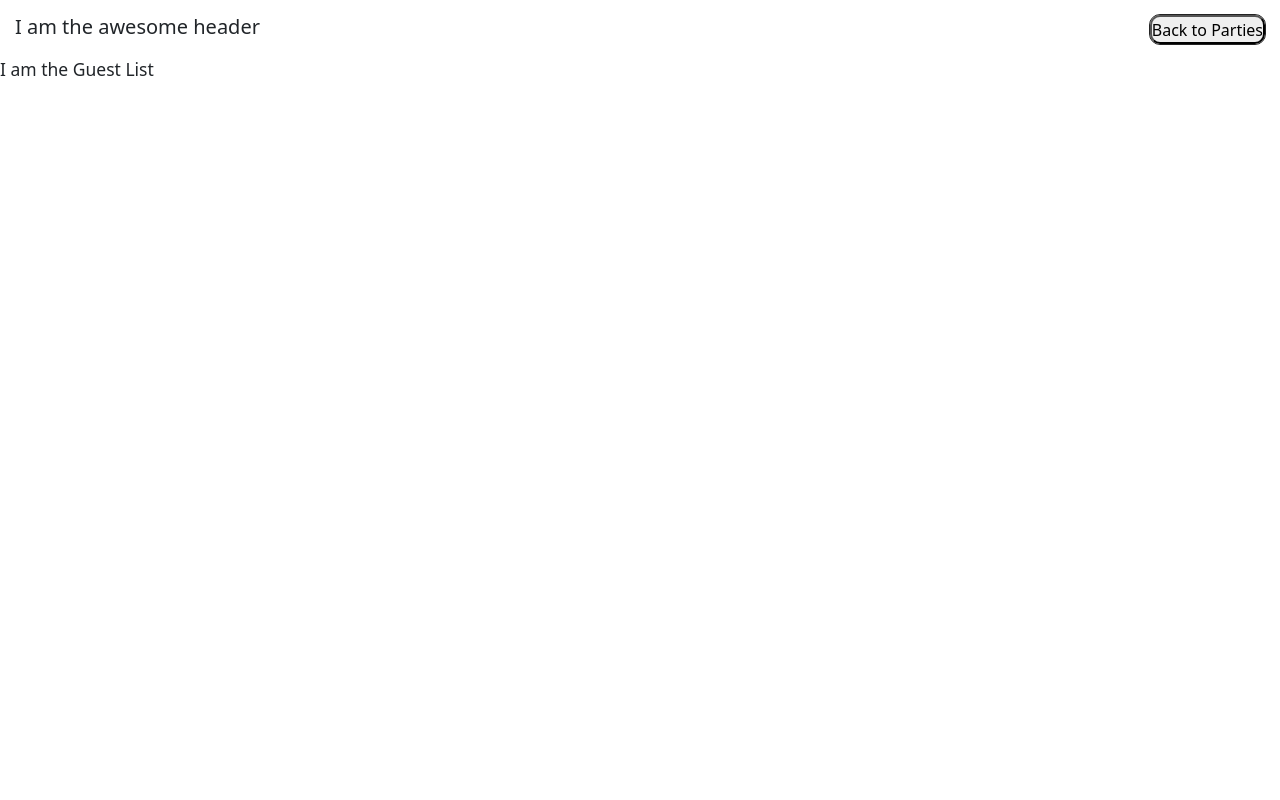
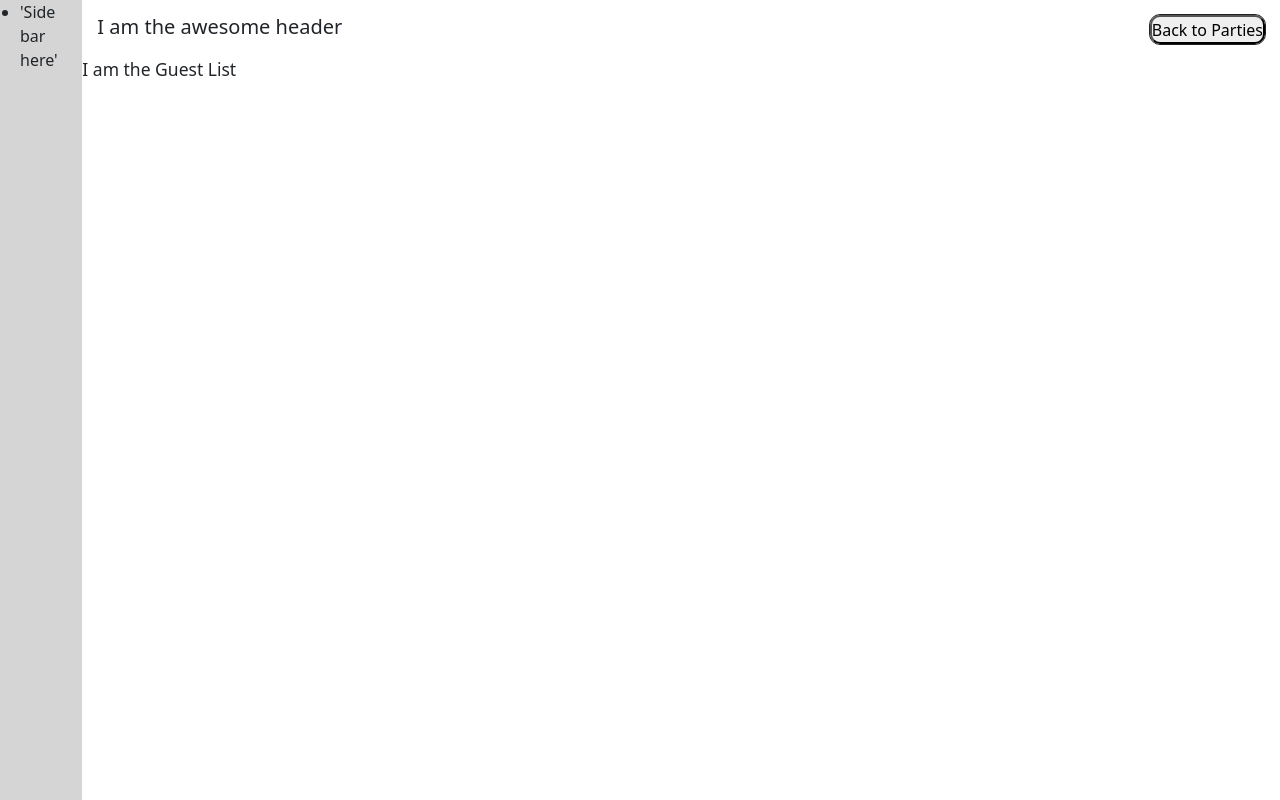
Before and after one commit to Friderike/art-deco-guest-list-app, a React (Create React App) app: page /guest-list in a window 1280 px wide. Built offline with nearby package versions, Linux system fonts and the light colour scheme.

Commit message:
building visual structure

```diff
--- /dev/null
+++ b/src/components/sidebar/SideBar.js
@@ -0,0 +1,20 @@
+import classes from './SideBar.module.scss';
+
+function SideBar() {
+    return (
+        <>
+        <aside className={classes.sideBarContainer}>
+            <nav>
+                <ul className={`'d-flex flex-column align-items-center' `}>
+                    <li>
+                         'Side bar here'
+                    </li>
+                </ul>
+            </nav>
+        </aside>
+        </>
+
+    )
+};
+
+export default SideBar;
--- /dev/null
+++ b/src/components/sidebar/SideBar.module.scss
@@ -0,0 +1,4 @@
+.sideBarContainer {
+   width: min(8.8rem, 100%);
+   background: #d5d5d5;
+}
--- a/src/index.scss
+++ b/src/index.scss
@@ -22,7 +22,7 @@ html {
 }
 
 body {
-  height: 100%;
+  min-height: 100%;
   margin: 0;
   font-size: 1.6rem;
   display: flex;
--- a/src/routes/App.js
+++ b/src/routes/App.js
@@ -1,15 +1,14 @@
 import { Outlet } from "react-router-dom";
 
 import "./App.scss";
-import PartyList from "./RootLayout/landing/PartyList";
-import GuestList from "./RootLayout/guest-list/GuestList";
 
 function App() {
   return (
     <>
+    <div className={'w-100'}>
       <h1>Hi from the App js</h1>
       <Outlet />
-      <main>{/* <PartyList /> */}</main>
+    </div>
     </>
   );
 }
--- a/src/routes/App.scss
+++ b/src/routes/App.scss
@@ -1,3 +1,8 @@
 #root {
   height: 100%;
+  width: 100%;
+  align-self: stretch;
+  flex-grow: 1;
+  display: flex;
+  // flex-direction: column;
 }
--- a/src/routes/RootLayout/RootLayout.js
+++ b/src/routes/RootLayout/RootLayout.js
@@ -2,12 +2,21 @@ import { Outlet } from "react-router-dom";
 
 import classes from "./RootLayout.module.scss";
 import Header from "../../components/header/Header";
+import SideBar from "../../components/sidebar/SideBar";
 
 function RootLayout() {
   return (
     <>
+      <SideBar />
+
+    <div className={classes.outerContainer}>
       <Header />
-      <Outlet className={classes.main}></Outlet>
+      <main className={classes.mainContainer}>
+        <div className={classes.mainContent}>
+          <Outlet className={classes.main}></Outlet>
+        </div>
+      </main>
+      </div>
     </>
   ); // SIDEBAR UNDER HEADER
 }
--- a/src/routes/RootLayout/RootLayout.module.scss
+++ b/src/routes/RootLayout/RootLayout.module.scss
@@ -1,3 +1,20 @@
-.main {
-  height: 100%;
+.outerContainer {
+  width: 100%;
 }
+
+.mainContainer {
+  flex-grow: 1;
+  display: flex;
+}
+
+.mainContent {
+  width: 100%;
+  display: flex;
+  justify-content: space-between;
+
+  .main {
+    width: 100%;
+    display: flex;
+    flex-direction: column;
+  }
+}
```
